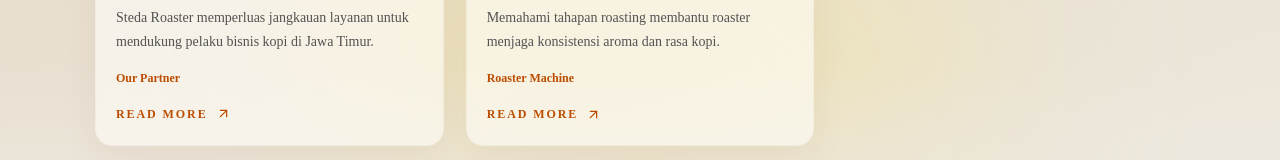
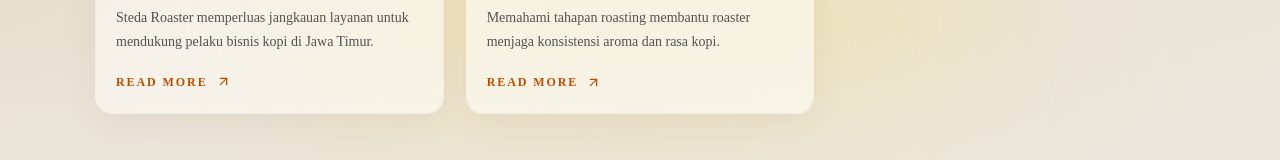
Before and after one commit to Goeter/steda_roaster, a Next.js app: page /news/panduan-memilih-biji-kopi in a window 1280 px wide. Shown: the part 1869-2029 px from the top of the page. Built offline with nearby package versions, Linux system fonts and the light colour scheme; no server answers.

Commit message:
Update page.tsx

```diff
--- a/app/news/[slug]/page.tsx
+++ b/app/news/[slug]/page.tsx
@@ -263,10 +263,6 @@
                           {latest.excerpt}
                         </p>
 
-                        <p className="mt-4 text-xs font-semibold text-amber-700">
-                          {latest.category}
-                        </p>
-
                         <div className="mt-5 inline-flex items-center gap-2 text-xs font-bold uppercase tracking-[0.16em] text-amber-700">
                           Read more
                           <ArrowUpRight
```
